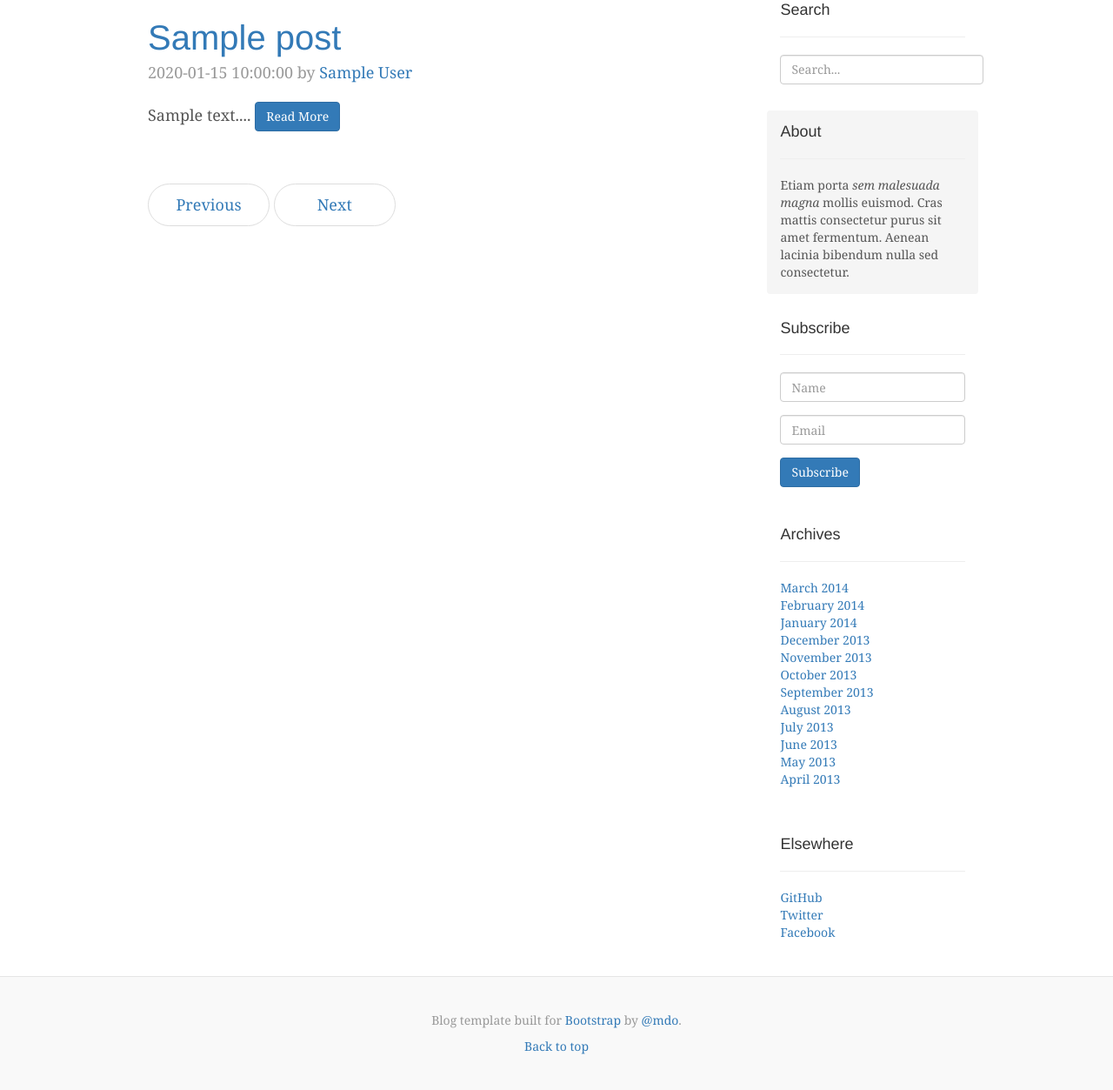
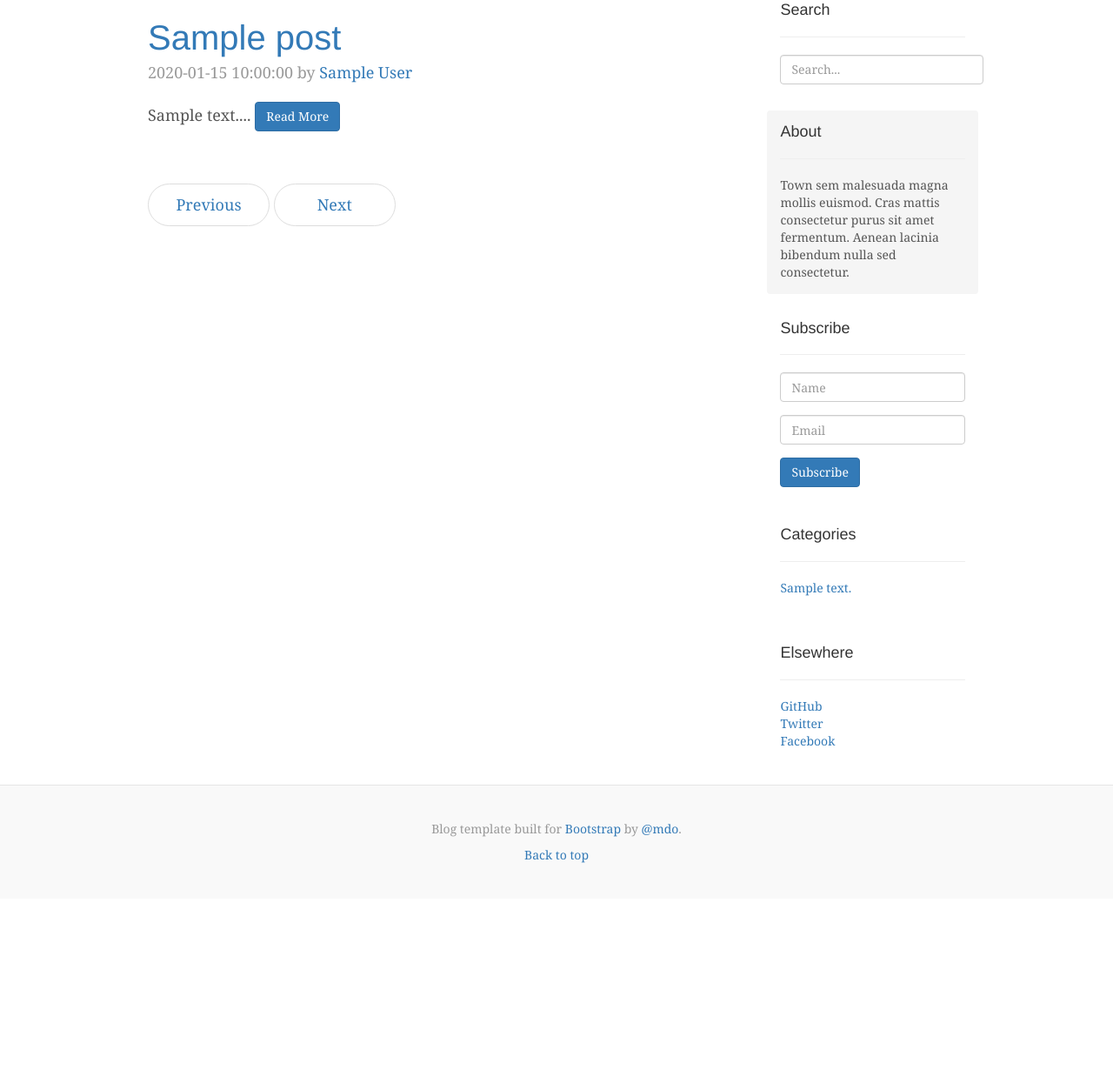
Before and after one commit to town-chen/blogCMS, a PHP site: page /index.php in a window 1280 px wide. Shown: the part 203-1456 px from the top of the page at 87% size. After the commit the page ends 1195 px from the top, so only its background shows below. Run offline with PHP 8.4, Linux system fonts and the light colour scheme; tables that the repository leaves empty or names only in its code hold one stand-in row (values such as "Sample post").

Commit message:
修改侧边栏

```diff
--- a/includes/config.php
+++ b/includes/config.php
@@ -4,4 +4,6 @@
   define("DB_USER", "root");
   define("DB_PASS", "root");
   define("DB_NAME", "blogcms");
+
+  $about_text = "Town sem malesuada magna mollis euismod. Cras mattis consectetur purus sit amet fermentum. Aenean lacinia bibendum nulla sed consectetur.";
  ?>
--- a/includes/sidebar.php
+++ b/includes/sidebar.php
@@ -13,7 +13,7 @@
   <div class="sidebar-module sidebar-module-inset">
     <h4>About</h4>
     <hr>
-    <p>Etiam porta <em>sem malesuada magna</em> mollis euismod. Cras mattis consectetur purus sit amet fermentum. Aenean lacinia bibendum nulla sed consectetur.</p>
+    <p><?php echo $about_text; ?></p>
   </div>
 
   <div class="sidebar-module">
@@ -31,22 +31,16 @@
   </div>
 
   <div class="sidebar-module">
-    <h4>Archives</h4>
+    <h4>Categories</h4>
     <hr>
-    <ol class="list-unstyled">
-      <li><a href="#">March 2014</a></li>
-      <li><a href="#">February 2014</a></li>
-      <li><a href="#">January 2014</a></li>
-      <li><a href="#">December 2013</a></li>
-      <li><a href="#">November 2013</a></li>
-      <li><a href="#">October 2013</a></li>
-      <li><a href="#">September 2013</a></li>
-      <li><a href="#">August 2013</a></li>
-      <li><a href="#">July 2013</a></li>
-      <li><a href="#">June 2013</a></li>
-      <li><a href="#">May 2013</a></li>
-      <li><a href="#">April 2013</a></li>
-    </ol>
+    <?php $q = "SELECT * FROM categories";
+          $categories = $db->query($q);
+     ?>
+    <ul class="list-unstyled">
+      <?php while($c = $categories->fetch_assoc()){ ?>
+      <li><a href="index.php?category=<?php echo $c['id']; ?>"><?php echo $c['text']; ?></a></li>
+      <?php } ?>
+    </ul>
   </div>
   <div class="sidebar-module">
     <h4>Elsewhere</h4>
```
